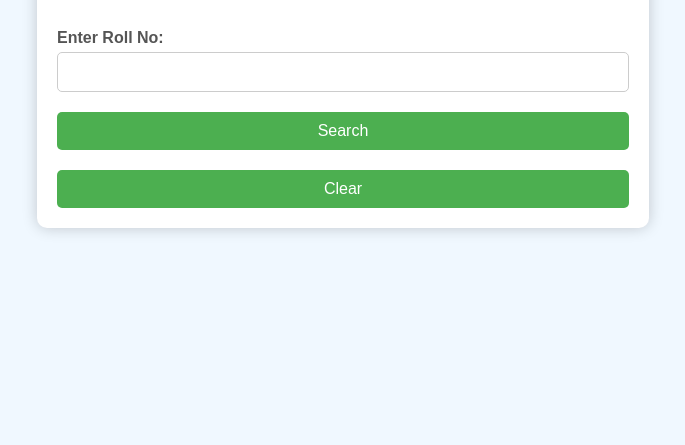
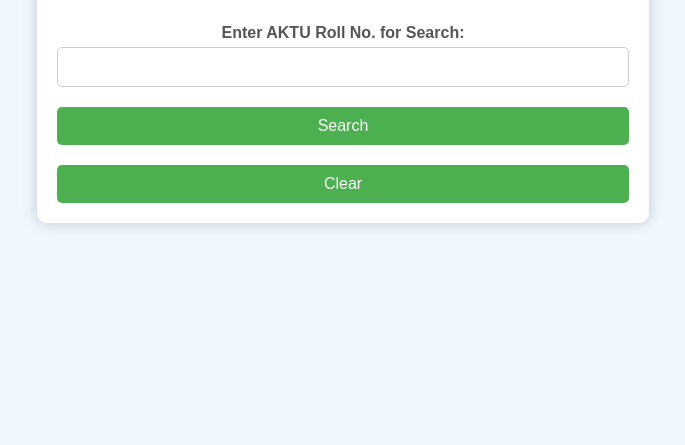
Before and after one commit to ashutosh1873/Data_Search_Major_Project_b4, a plain HTML site: page index.html in a window 1280 px wide. Shown: the part 355-800 px from the top of the page, without its empty margins (297-982 px from the left). Drawn offline with Linux system fonts and the light colour scheme.

Commit message:
Update index.html
CHANGED AKTU Roll No for search  label

```diff
--- a/index.html
+++ b/index.html
@@ -15,7 +15,7 @@
         <h1>Major Project Topic Submissions - B4</h1><br>
 
         <form id="searchForm">
-            <label for="rollNoSearch">Enter Roll No:</label>
+            <center><label for="rollNoSearch">Enter AKTU Roll No. for Search:</label></center>
             <input type="text" id="rollNoSearch" name="rollNoSearch" required>
             <button type="submit">Search</button>
 	    <button type="button" onclick="clearForm()">Clear</button>
```
